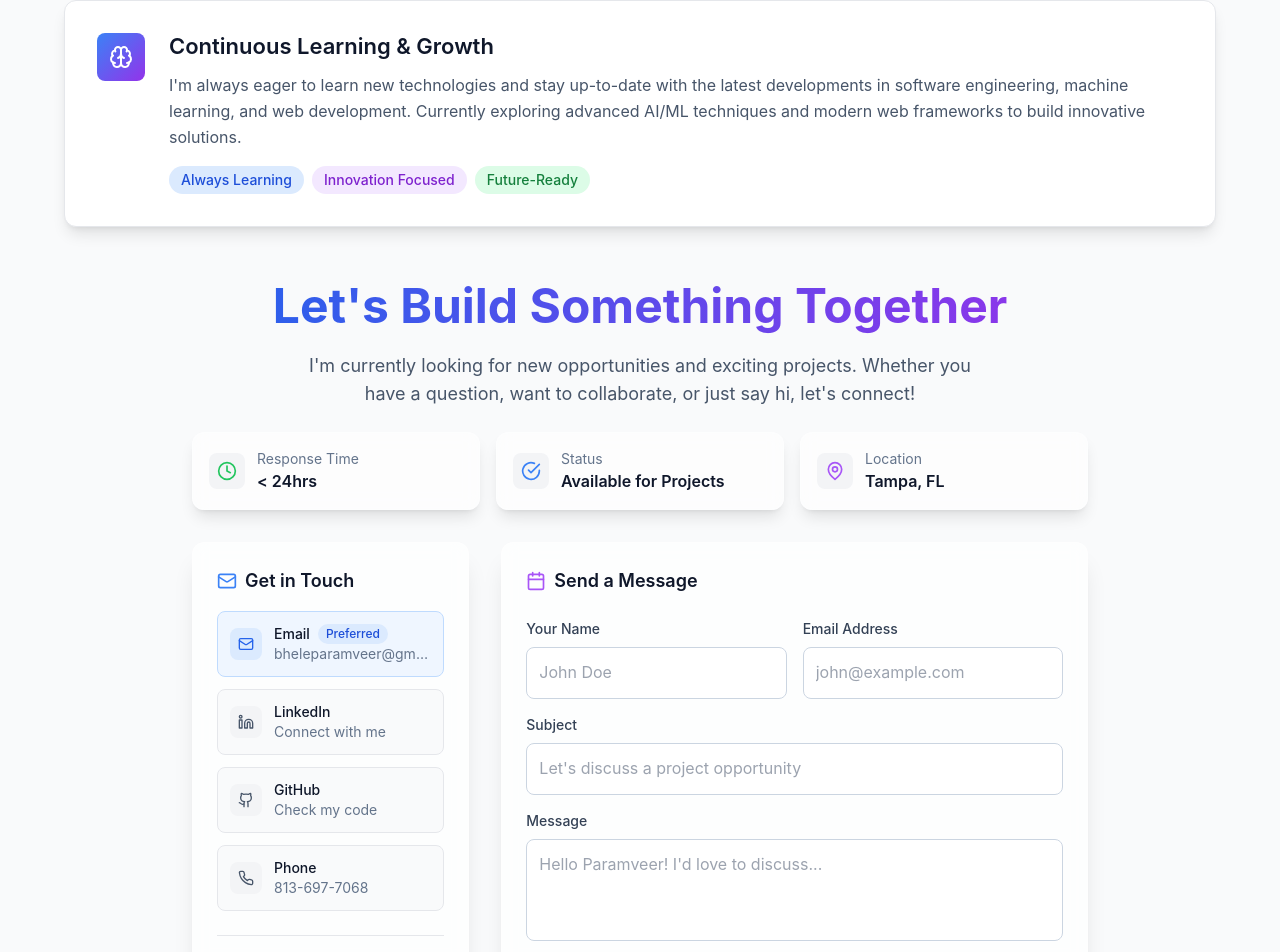
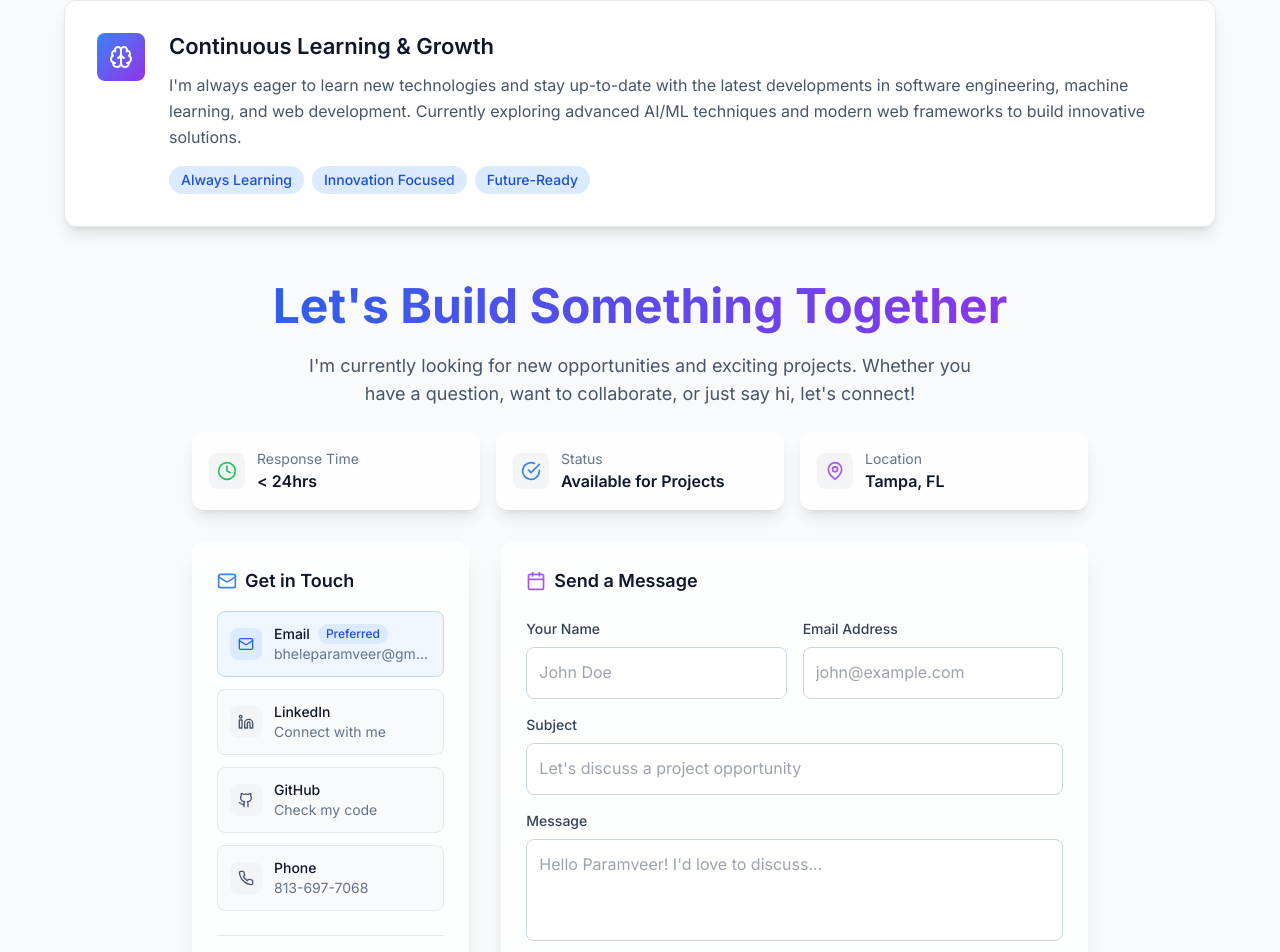
Before and after one commit to Param-10/Portfolio-Website, a React (Vite) app: page / in a window 1280 px wide. Shown: the part 3477-4429 px from the top of the page. Built offline with nearby package versions, Linux system fonts and the light colour scheme.

Commit message:
small color fix

```diff
--- a/src/components/Skills.tsx
+++ b/src/components/Skills.tsx
@@ -235,10 +235,10 @@ const Skills = ({ technicalSkills }: SkillsProps) => {
                   <span className="px-3 py-1 bg-blue-100 dark:bg-blue-900/30 text-blue-700 dark:text-blue-300 text-sm font-medium rounded-full">
                     Always Learning
                   </span>
-                  <span className="px-3 py-1 bg-purple-100 dark:bg-purple-900/30 text-purple-700 dark:text-purple-300 text-sm font-medium rounded-full">
+                  <span className="px-3 py-1 bg-blue-100 dark:bg-blue-900/30 text-blue-700 dark:text-blue-300 text-sm font-medium rounded-full">
                     Innovation Focused
                   </span>
-                  <span className="px-3 py-1 bg-green-100 dark:bg-green-900/30 text-green-700 dark:text-green-300 text-sm font-medium rounded-full">
+                  <span className="px-3 py-1 bg-blue-100 dark:bg-blue-900/30 text-blue-700 dark:text-blue-300 text-sm font-medium rounded-full">
                     Future-Ready
                   </span>
                 </div>
--- a/src/index.css
+++ b/src/index.css
@@ -1,8 +1,8 @@
+@import url('https://fonts.googleapis.com/css2?family=Inter:wght@100;200;300;400;500;600;700;800;900&family=JetBrains+Mono:wght@100;200;300;400;500;600;700;800&display=swap');
+
 @tailwind base;
 @tailwind components;
 @tailwind utilities;
-
-@import url('https://fonts.googleapis.com/css2?family=Inter:wght@100;200;300;400;500;600;700;800;900&family=JetBrains+Mono:wght@100;200;300;400;500;600;700;800&display=swap');
 
 @layer base {
   /* Reset and base styles */
```
Also changed, not shown: 5 other files (tests, documents, lock files or other folders).
